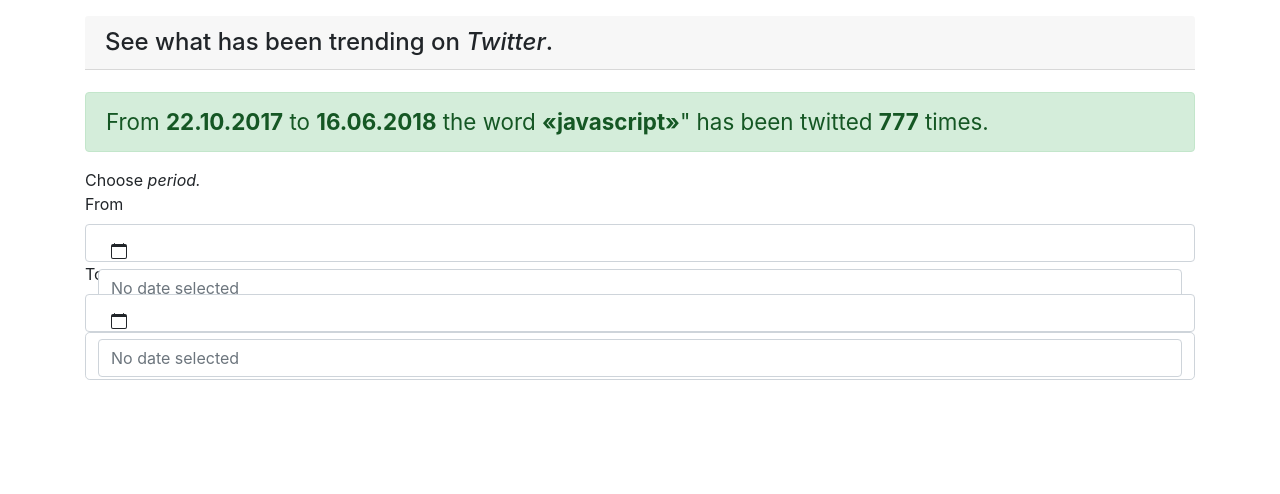
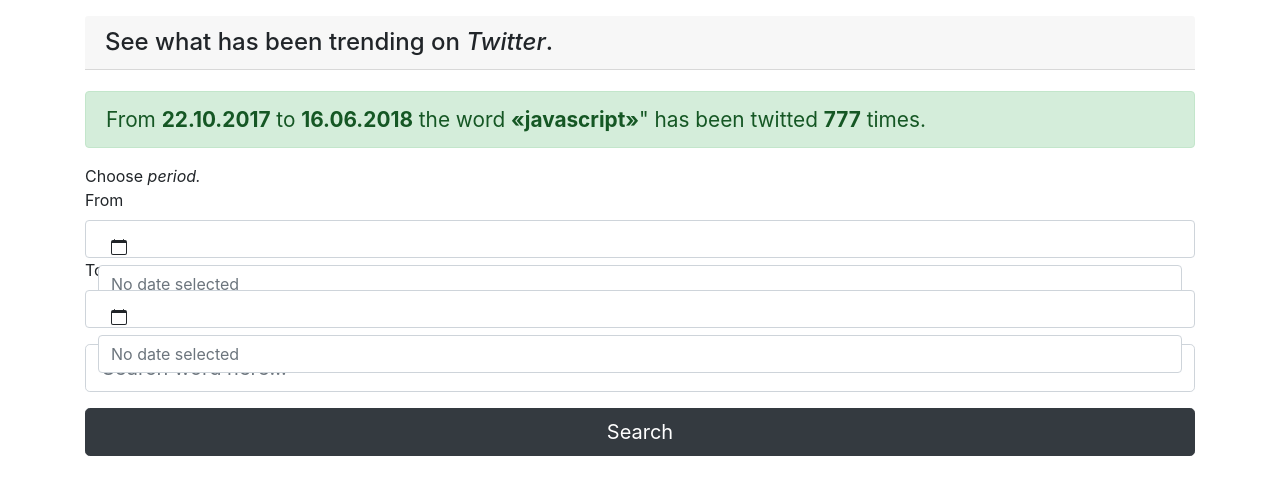
Before and after one commit to mihailgaberov/twitrender, a Vue app in the folder client/: page / in a window 1280 px wide. Shown: the top 494 px of the page. Built offline with nearby package versions, Linux system fonts and the light colour scheme.

Commit message:
:sparkles: Added search field and search button.

```diff
--- a/client/src/components/Controls.vue
+++ b/client/src/components/Controls.vue
@@ -5,7 +5,13 @@
     <b-form-datepicker v-model="value" :min="min" :max="max" locale="en"></b-form-datepicker>
     <label>To</label>
     <b-form-datepicker v-model="value" :min="min" :max="max" locale="en"></b-form-datepicker>
-    <b-form-input id="search" type="search" placeholder="Search word here..." size="lg"></b-form-input>
+    <div class="search-field">
+      <b-form-input id="search" type="search" placeholder="Search word here..." size="lg" />
+    </div>
+    <div>
+      <b-button class="search-button" variant="dark" size="lg">Search</b-button>
+    </div>
+
 
   </div>
 </template>
@@ -35,5 +41,11 @@
 </script>
 
 <style scoped>
+  .search-field {
+    margin: 1em 0;
+  }
 
+  .search-button {
+    width: 100%;
+  }
 </style>
--- a/client/src/components/Results.vue
+++ b/client/src/components/Results.vue
@@ -14,7 +14,7 @@
 <style scoped>
   .alert {
     margin-top: 1em;
-    font-size: 1.4em;
+    font-size: 1.3em;
   }
 
   .french-quote {
```
